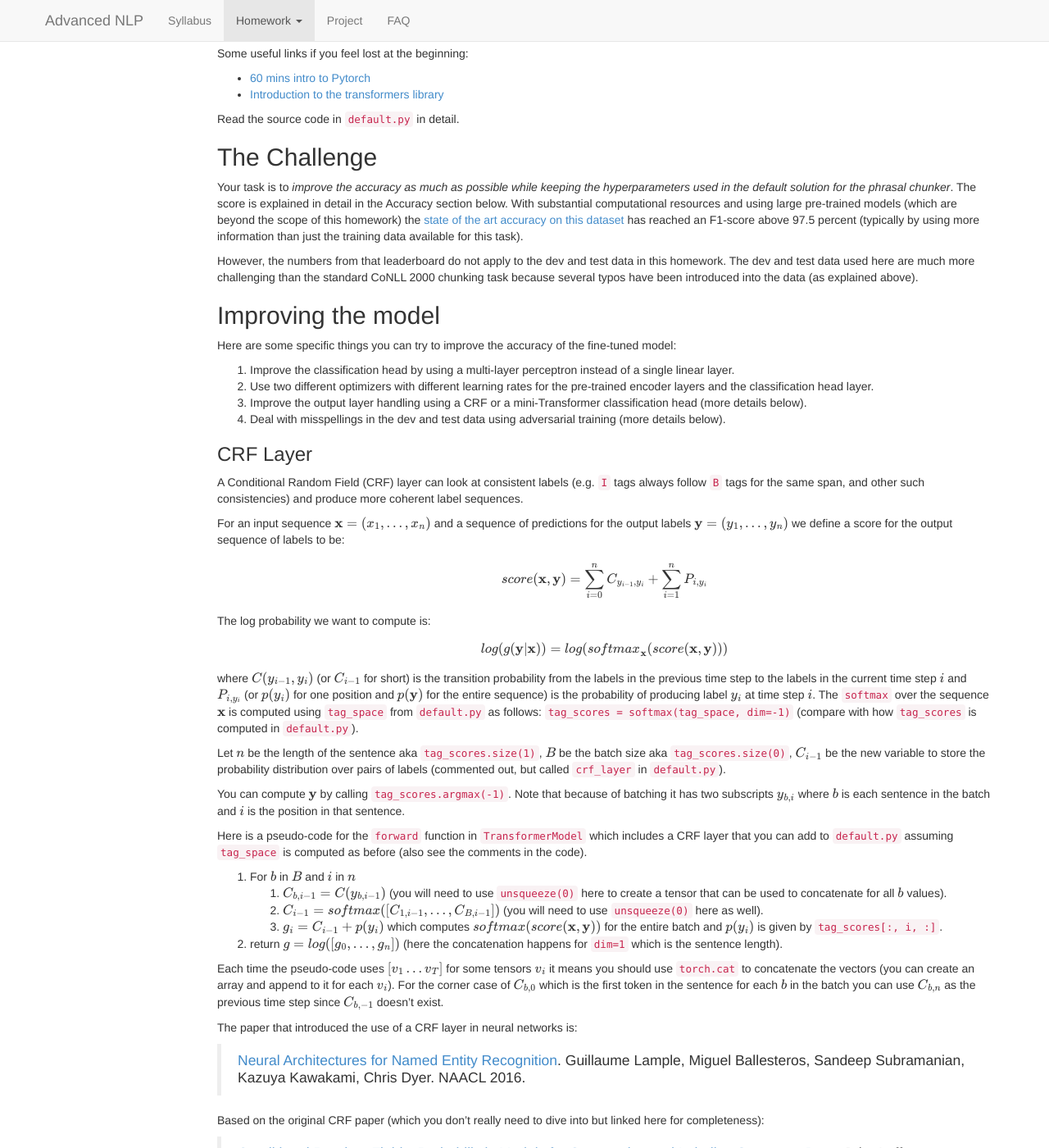
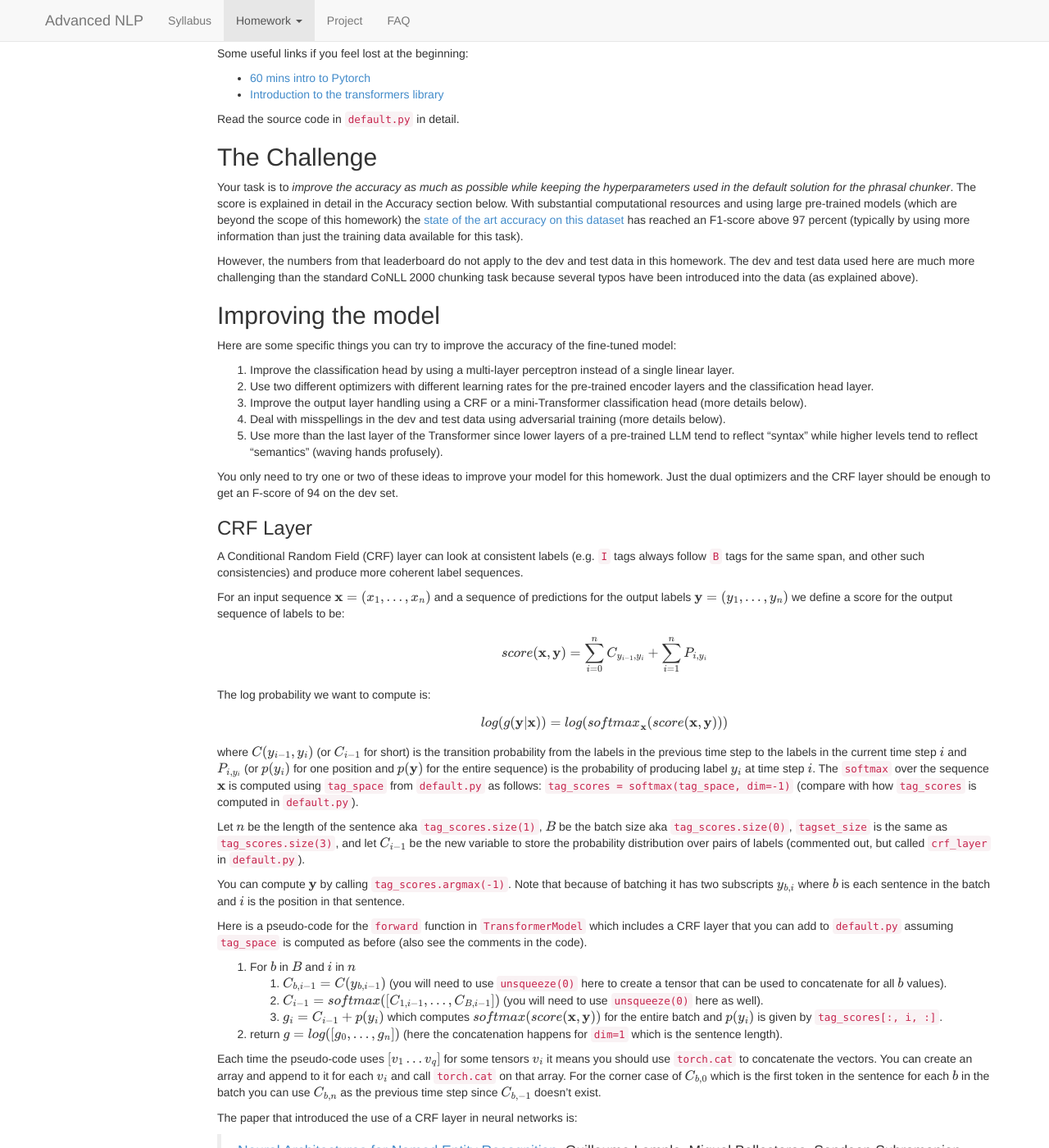
Before and after one commit to anoopsarkar/advanced-nlp-class, a Jekyll site: the page built from hw1.md, in a window 1280 px wide and 1400 px high, scrolled down 4747 px. Shown: the whole window at 82% size. Built offline with Jekyll 4.4.1, drawn with Linux system fonts in a browser that asks for light colours; nearby versions of some CDN libraries; formulas are drawn with MathJax 3.

Commit message:
clean up some descriptions

```diff
--- a/hw1.md
+++ b/hw1.md
@@ -321,7 +321,7 @@ section below. With substantial computational resources and using
 large pre-trained models (which are beyond the scope of this homework)
 the [state of the art accuracy on this
 dataset](https://nlpprogress.com/english/shallow_syntax.html) has
-reached an F1-score above 97.5 percent (typically by using more
+reached an F1-score above 97 percent (typically by using more
 information than just the training data available for this
 task).
 
@@ -340,6 +340,11 @@ of the fine-tuned model:
 1. Use two different optimizers with different learning rates for the pre-trained encoder layers and the classification head layer.
 1. Improve the output layer handling using a CRF or a mini-Transformer classification head (more details below).
 1. Deal with misspellings in the dev and test data using adversarial training (more details below).
+1. Use more than the last layer of the Transformer since lower layers of a pre-trained LLM tend to reflect "syntax" while higher levels tend to reflect "semantics" (waving hands profusely).
+
+You only need to try one or two of these ideas to improve your model
+for this homework. Just the dual optimizers and the CRF layer should
+be enough to get an F-score of 94 on the dev set.
 
 ### CRF Layer
 
@@ -368,9 +373,10 @@ is computed using `tag_space` from `default.py` as follows:
 `tag_scores` is computed in `default.py`).
 
 Let $$n$$ be the length of the sentence aka ``tag_scores.size(1)``,
-$$B$$ be the batch size aka ``tag_scores.size(0)``, $$C_{i-1}$$ be
-the new variable to store the probability distribution over pairs
-of labels (commented out, but called `crf_layer` in `default.py`).
+$$B$$ be the batch size aka ``tag_scores.size(0)``, `tagset_size`
+is the same as ``tag_scores.size(3)``, and let $$C_{i-1}$$ be the
+new variable to store the probability distribution over pairs of
+labels (commented out, but called `crf_layer` in `default.py`).
 
 You can compute $$\mathbf{y}$$ by calling `tag_scores.argmax(-1)`.
 Note that because of batching it has two subscripts $$y_{b,i}$$
@@ -387,12 +393,13 @@ which includes a CRF layer that you can add to `default.py` assuming
    1. $$g_{i} = C_{i-1} + p(y_{i})$$ which computes $$\textit{softmax}(\textit{score}(\mathbf{x}, \mathbf{y}))$$ for the entire batch and $$p(y_{i})$$ is given by `tag_scores[:, i, :]`.
 1. return $$g = \textit{log}([ g_{0}, \ldots, g_{n} ])$$ (here the concatenation happens for `dim=1` which is the sentence length).
 
-Each time the pseudo-code uses $$[ v_{1} \ldots v_{T} ]$$ for some
+Each time the pseudo-code uses $$[ v_{1} \ldots v_{q} ]$$ for some
 tensors $$v_{i}$$ it means you should use `torch.cat` to concatenate
-the vectors (you can create an array and append to it for each $$v_{i}$$).
-For the corner case of $$C_{b,0}$$ which is the first token in
-the sentence for each $$b$$ in the batch you can use $$C_{b,n}$$
-as the previous time step since $$C_{b,-1}$$ doesn't exist.
+the vectors. You can create an array and append to it for each
+$$v_{i}$$ and call `torch.cat` on that array.  For the corner case
+of $$C_{b,0}$$ which is the first token in the sentence for each
+$$b$$ in the batch you can use $$C_{b,n}$$ as the previous time
+step since $$C_{b,-1}$$ doesn't exist.
 
 The paper that introduced the use of a CRF layer in neural networks is:
 
```
